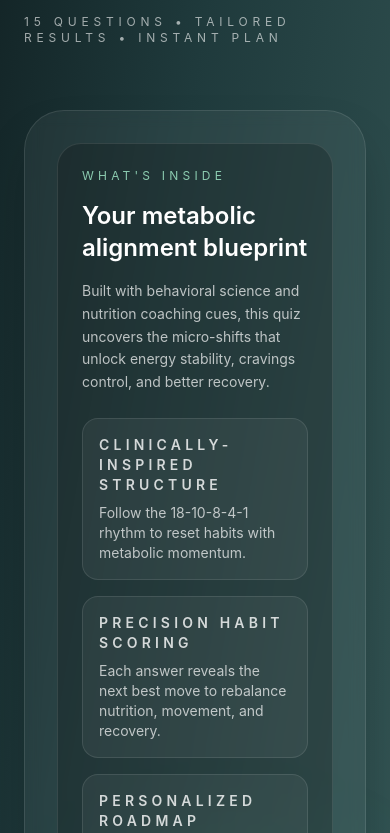
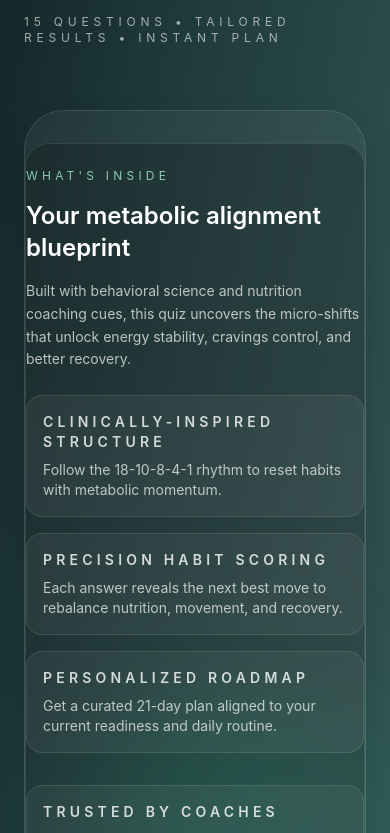
Before and after one commit to Gpstrackergsm/weightloss-quiz, a React (Vite) app in the folder frontend/: page / in a window 390 px wide. Shown: the part 1071-1904 px from the top of the page. Built offline with nearby package versions, Linux system fonts and the light colour scheme.

Commit message:
Adjust landing card padding for mobile

```diff
--- a/frontend/src/components/LandingSection.jsx
+++ b/frontend/src/components/LandingSection.jsx
@@ -97,8 +97,8 @@ export default function LandingSection({ onStart }) {
             transition={{ delay: 0.1, duration: 0.6 }}
             className="flex-1"
           >
-            <div className="rounded-[2.5rem] border border-white/10 bg-white/5 p-8 shadow-2xl backdrop-blur">
-              <div className="rounded-3xl border border-white/10 bg-black/20 p-6">
+            <div className="rounded-[2.5rem] border border-white/10 bg-white/5 py-8 px-0 shadow-2xl backdrop-blur sm:px-8">
+              <div className="rounded-3xl border border-white/10 bg-black/20 py-6 px-0 sm:px-6">
                 <p className="text-xs uppercase tracking-[0.35em] text-emerald-200/80">What&apos;s inside</p>
                 <h2 className="mt-4 text-2xl font-semibold text-white">Your metabolic alignment blueprint</h2>
                 <p className="mt-4 text-sm leading-relaxed text-white/70">
```
